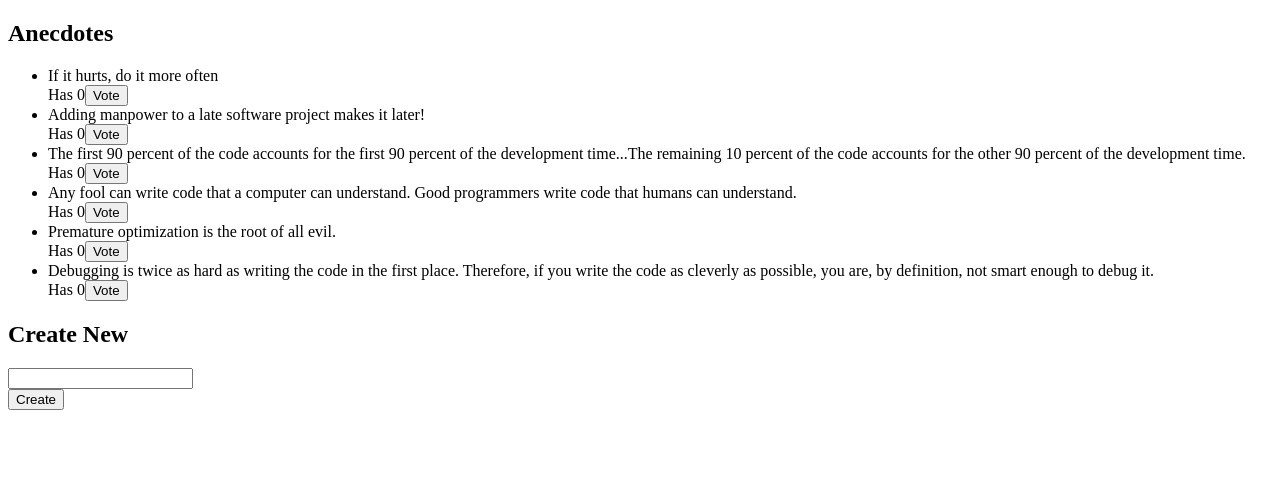
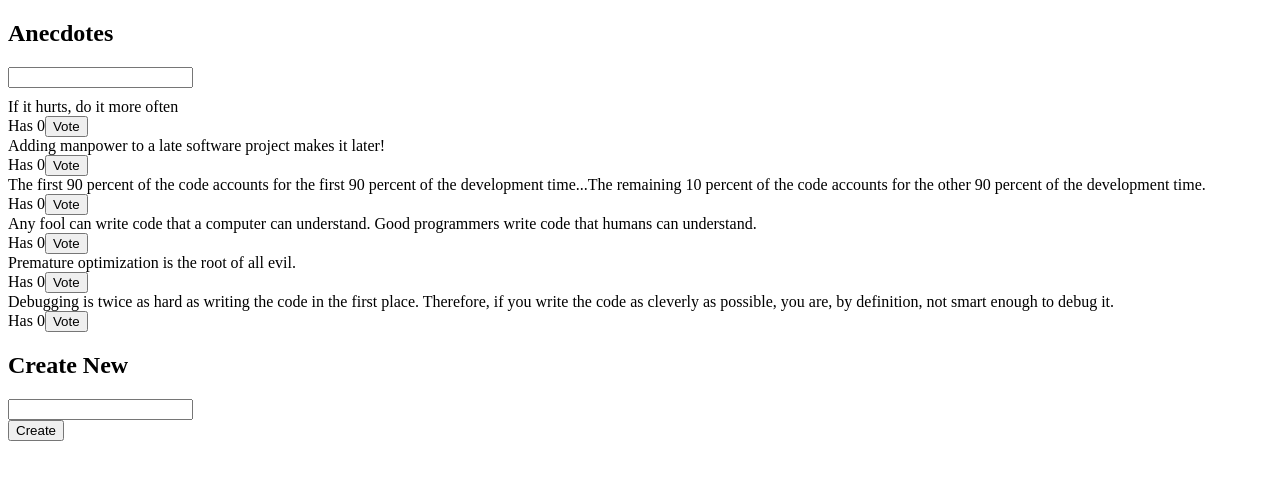
Before and after one commit to hiwersen/full-stack-open-part6-anecdotes-redux, a React (Vite) app: page / in a window 1280 px wide. Shown: the top 480 px of the page. Built offline with nearby package versions, Linux system fonts and the light colour scheme.

Commit message:
Implement exercise 6.9

```diff
--- a/src/App.jsx
+++ b/src/App.jsx
@@ -1,10 +1,13 @@
+import Filter from './components/Filter'
+import AnecdoteList from './components/AnecdoteList'
 import AnecdoteForm from './components/AnecdoteForm'
-import AnecdoteList from './components/AnecdoteList'
+
 
 const App = () => {
   return (
     <div>
       <h2>Anecdotes</h2>
+      <Filter />
       <AnecdoteList />
       <AnecdoteForm />
     </div>
--- a/src/components/AnecdoteList.jsx
+++ b/src/components/AnecdoteList.jsx
@@ -4,7 +4,7 @@ import { doVoteItem } from '../reducers/anecdoteReducer'
 // Presentational component
 const List = ({ anecdote, handleVote }) => {
     return (
-        <li>
+        <div>
             <div>
                 {anecdote.content}
             </div>
@@ -12,17 +12,24 @@ const List = ({ anecdote, handleVote }) => {
                 Has {anecdote.votes}
                 <button onClick={handleVote}>Vote</button>
             </div>
-        </li>
+        </div>
     )
 }
 
 // Container component
 const AnecdoteList = () => {
-    const anecdotes = useSelector(state => [...state].sort((a,b) => b.votes - a.votes))
     const dispatch = useDispatch()
+    const anecdotes = useSelector(({ anecdotes, filter }) => {
+        if (filter) {
+            anecdotes = anecdotes.filter(({ content })=> content.includes(filter))
+        }
+
+       return [...anecdotes].sort((a, b) => b.votes - a.votes)
+    })
+
 
     return (
-        <ul>
+        <div>
             { anecdotes.map(anecdote => {
                 return (
                     <List
@@ -32,7 +39,7 @@ const AnecdoteList = () => {
                     />
                 )
             }) }
-        </ul>
+        </div>
     )
 }
 
--- /dev/null
+++ b/src/components/Filter.jsx
@@ -0,0 +1,22 @@
+import { useDispatch } from "react-redux"
+import { doChangeFilter } from "../reducers/filterReducer"
+
+const Filter = () => {
+    const dispatch = useDispatch()
+
+    const handleChange = event => {
+        dispatch(doChangeFilter(event.target.value))
+    }
+
+    const style = {
+        marginBottom: 10
+    }
+
+  return (
+    <div style={style}>
+        <input name="filter" onChange={handleChange} />
+    </div>
+  )
+}
+
+export default Filter
--- a/src/main.jsx
+++ b/src/main.jsx
@@ -1,8 +1,15 @@
 import ReactDOM from 'react-dom/client'
-import { createStore } from 'redux'
+import { createStore, combineReducers } from 'redux'
 import { Provider } from 'react-redux'
 import App from './App'
-import reducer from './reducers/anecdoteReducer'
+
+import anecdoteReducer from './reducers/anecdoteReducer'
+import filterReducer from './reducers/filterReducer'
+
+const reducer = combineReducers({
+  anecdotes: anecdoteReducer,
+  filter: filterReducer
+})
 
 const store = createStore(reducer)
 
--- a/src/reducers/anecdoteReducer.js
+++ b/src/reducers/anecdoteReducer.js
@@ -28,8 +28,8 @@ const add = (state, anecdote) => {
 }
 
 const reducer = (state = initialState, action) => {
-  console.log('state before action  -----:', state)
-  console.log('action -------------------:', action)
+  console.log('ANECDOTE state before action  -----:', state)
+  console.log('action ----------------------------:', action)
 
   switch (action.type) {
     case 'VOTE':
--- /dev/null
+++ b/src/reducers/filterReducer.js
@@ -0,0 +1,20 @@
+const reducer = (state = '', action) => {
+    console.log('FILTER state before action  -------:', state)
+    console.log('action ----------------------------:', action)
+
+    switch (action.type) {
+        case 'CHANGE_FILTER':
+            return action.payload
+        default:
+            return state
+    }
+}
+
+export const doChangeFilter = filter => {
+    return {
+        type: 'CHANGE_FILTER',
+        payload: filter
+    }
+}
+
+export default reducer
```
Also changed, not shown: src/components/Notification.jsx (renamed from src/components/Notification.js).
